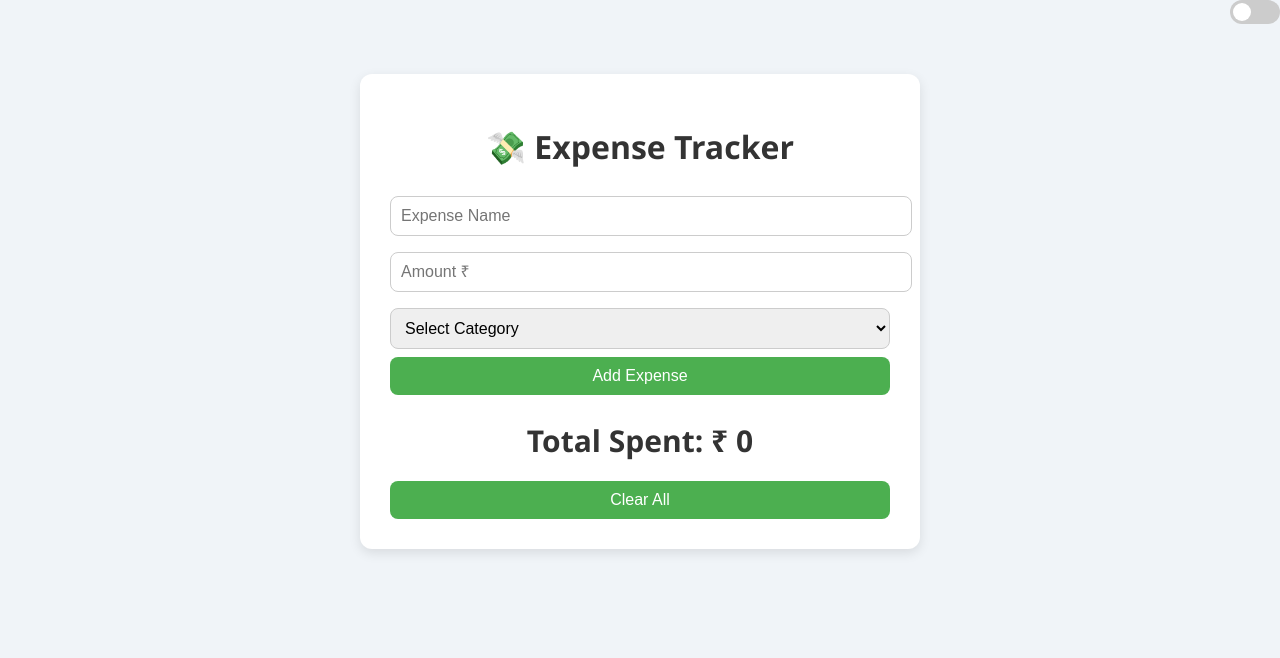
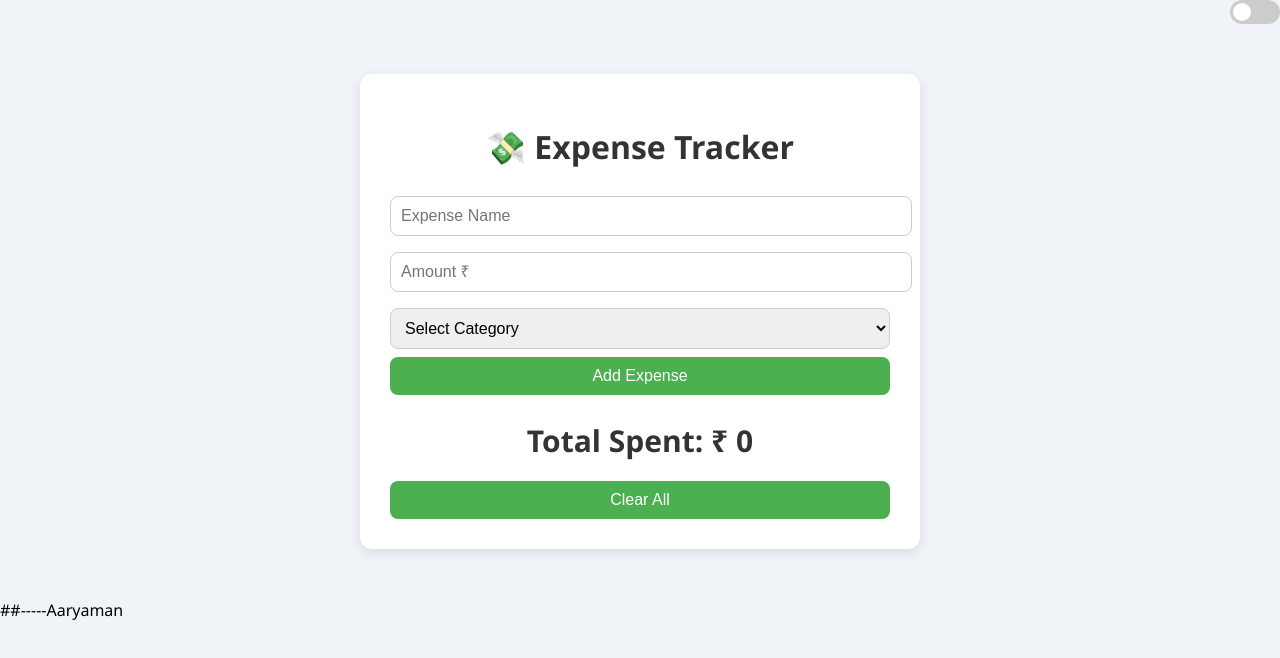
Before and after one commit to Aaryaman209/Expense-Tracker, a plain HTML site: page index.html in a window 1280 px wide. Drawn offline with Linux system fonts and the light colour scheme.

Commit message:
index.html

```diff
--- a/index.html
+++ b/index.html
@@ -43,5 +43,4 @@
   <script src="script.js"></script>
 </body>
 </html>
-
-<!-- Created by Aaryaman209 | Unauthorized use prohibited -->
+##-----Aaryaman
```
